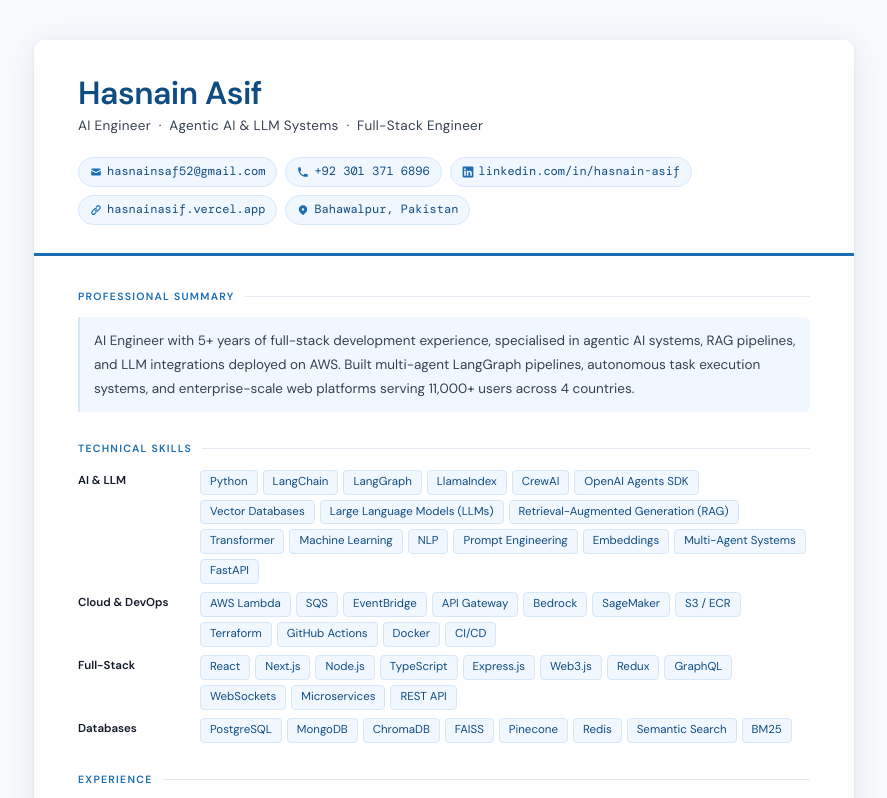
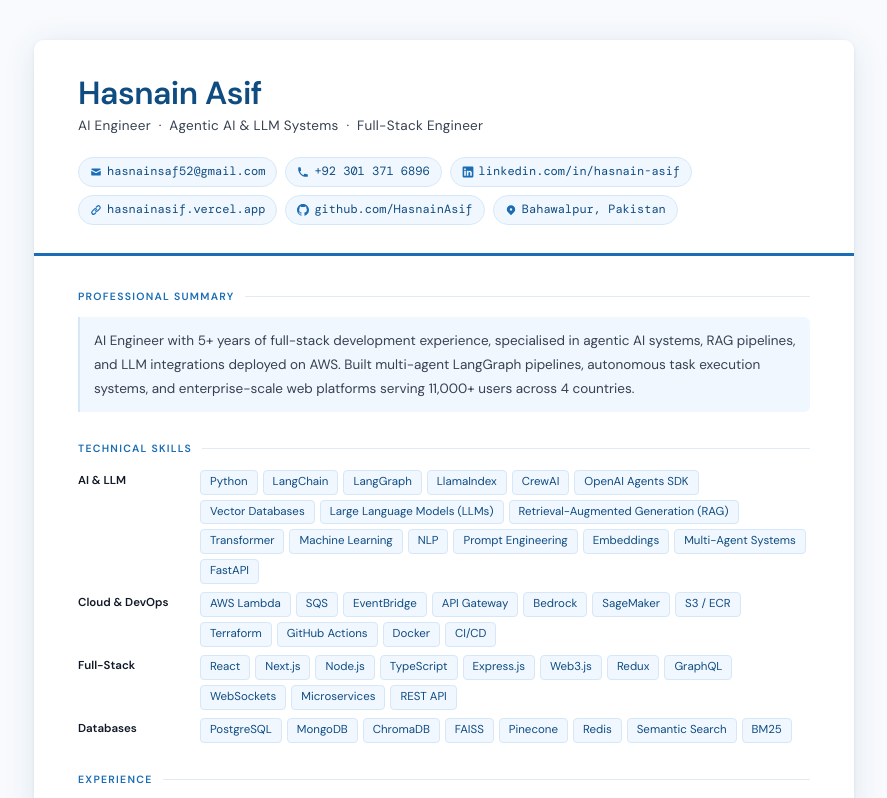
Before and after one commit to HasnainAsif/ai-portfolio-digital-twin, a plain HTML site: page data/resumes/claude.html in a window 1280 px wide. Shown: the top 798 px of the page, without its empty margins (196-1083 px from the left). Drawn offline with nearby package versions, Linux system fonts and the light colour scheme.

Commit message:
github link added in header

```diff
--- a/data/resumes/claude.html
+++ b/data/resumes/claude.html
@@ -537,6 +537,20 @@
             </svg>
             hasnainasif.vercel.app
           </a>
+          <a
+            class="contact-pill"
+            href="https://github.com/HasnainAsif"
+            target="_blank"
+          >
+            <svg viewBox="0 0 20 20">
+              <path
+                fill-rule="evenodd"
+                d="M10 0C4.477 0 0 4.477 0 10c0 4.418 2.865 8.166 6.839 9.489.5.092.682-.217.682-.482 0-.237-.009-.868-.013-1.703-2.782.605-3.369-1.342-3.369-1.342-.454-1.154-1.11-1.462-1.11-1.462-.908-.62.069-.608.069-.608 1.003.07 1.531 1.03 1.531 1.03.892 1.529 2.341 1.087 2.91.831.092-.646.35-1.086.636-1.336-2.22-.253-4.555-1.11-4.555-4.943 0-1.091.39-1.984 1.029-2.683-.103-.253-.446-1.27.098-2.647 0 0 .84-.269 2.75 1.025A9.578 9.578 0 0110 4.836a9.59 9.59 0 012.504.337c1.909-1.294 2.747-1.025 2.747-1.025.546 1.377.203 2.394.1 2.647.64.699 1.028 1.592 1.028 2.683 0 3.842-2.339 4.687-4.566 4.935.359.309.678.919.678 1.852 0 1.336-.012 2.415-.012 2.743 0 .267.18.578.688.48C17.138 18.163 20 14.418 20 10c0-5.523-4.477-10-10-10z"
+                clip-rule="evenodd"
+              />
+            </svg>
+            github.com/HasnainAsif
+          </a>
           <span class="contact-pill">
             <svg viewBox="0 0 20 20">
               <path
```
